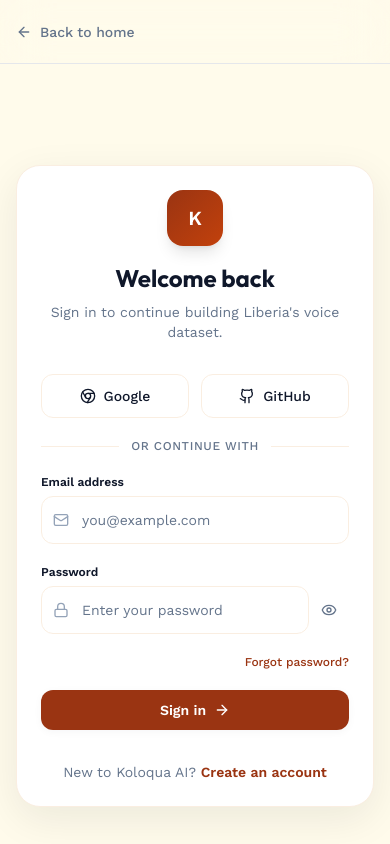
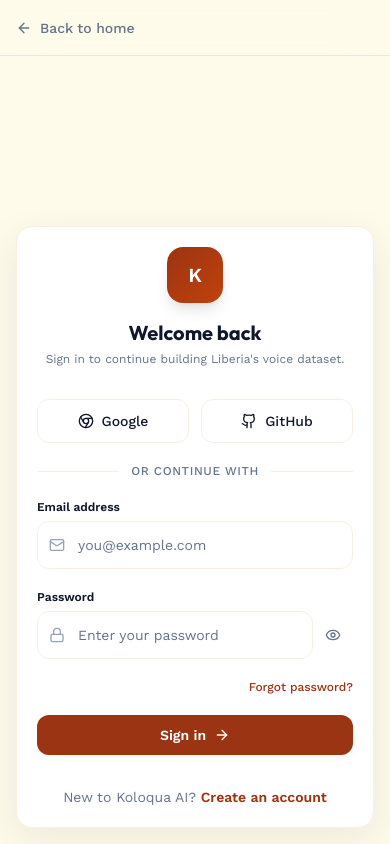
Before and after one commit to ykamara7041/Koloqua-AI-Language-Lab, a Next.js app: page / in a window 390 px wide. Both pictures are taken after a click on the button "Join the pilot". Built offline with nearby package versions, Linux system fonts and the light colour scheme.

Commit message:
Lock login page to exact viewport height to prevent mobile scroll
- Root container uses h-screen w-screen overflow-hidden
- Navbar reduced to h-14
- Main content area constrained to remaining viewport height
- Form card padding and text sized down for small screens

```diff
--- a/app/components/views/Login.tsx
+++ b/app/components/views/Login.tsx
@@ -183,14 +183,14 @@
   );
 
   return (
-    <div className="min-h-screen bg-cream flex flex-col transition-colors duration-300">
-      <div className="fixed top-0 left-0 right-0 z-10 bg-cream/80 backdrop-blur-xl border-b border-cream-dark/50 h-16 flex items-center px-4 sm:px-8 transition-colors duration-300">
+    <div className="h-screen w-screen overflow-hidden bg-cream flex flex-col transition-colors duration-300">
+      <div className="fixed top-0 left-0 right-0 z-10 bg-cream/90 backdrop-blur-xl border-b border-cream-dark/50 h-14 flex items-center px-4 sm:px-8 transition-colors duration-300">
         <button onClick={onBack} className="flex items-center gap-2 text-sm font-medium text-charcoal-light hover:text-charcoal transition-colors">
           <ArrowLeft className="w-4 h-4" /> Back to home
         </button>
       </div>
 
-      <div className="flex-1 flex flex-col lg:flex-row">
+      <div className="flex-1 flex flex-col lg:flex-row h-[calc(100vh-3.5rem)] overflow-hidden">
         {/* Left side - visual panel */}
         <div className="hidden lg:flex lg:w-1/2 relative bg-surface-dark overflow-hidden">
           <Image
@@ -225,14 +225,14 @@
         </div>
     </div>
         {/* Right side - auth form */}
-        <div className="w-full lg:w-1/2 flex items-center justify-center p-4 sm:p-8 pt-20 lg:pt-16 min-h-[calc(100vh-4rem)] max-h-[calc(100vh-4rem)] lg:max-h-none overflow-y-auto">
+        <div className="w-full lg:w-1/2 flex items-center justify-center p-4 sm:p-6 overflow-y-auto lg:overflow-hidden">
           <motion.div
             initial={{ opacity: 0, y: 20, scale: 0.98 }}
             animate={{ opacity: 1, y: 0, scale: 1 }}
             transition={{ duration: 0.5, ease: easing }}
             className="w-full max-w-md"
           >
-            <div className="bg-cream-100 rounded-3xl border border-cream-dark shadow-elevated p-6 sm:p-10 w-full max-w-md my-auto lg:my-0">
+            <div className="bg-cream-100 rounded-2xl sm:rounded-3xl border border-cream-dark shadow-elevated p-5 sm:p-8 w-full max-w-md">
               <div className="text-center mb-8">
                 <motion.div
                   initial={{ scale: 0.8, opacity: 0 }}
@@ -246,7 +246,7 @@
                   initial={{ opacity: 0, y: 10 }}
                   animate={{ opacity: 1, y: 0 }}
                   transition={{ delay: 0.2, duration: 0.4 }}
-                  className="text-2xl sm:text-3xl font-bold text-charcoal mb-2 font-display"
+                  className="text-xl sm:text-2xl lg:text-3xl font-bold text-charcoal mb-1 sm:mb-2 font-display"
                 >
                   {mode === "otp" ? "Check your email" : mode === "login" ? "Welcome back" : "Create account"}
                 </motion.h2>
@@ -254,7 +254,7 @@
                   initial={{ opacity: 0, y: 10 }}
                   animate={{ opacity: 1, y: 0 }}
                   transition={{ delay: 0.25, duration: 0.4 }}
-                  className="text-sm text-charcoal-light"
+                  className="text-xs sm:text-sm text-charcoal-light leading-snug"
                 >
                   {mode === "otp"
                     ? `Enter the 6-digit code sent to ${otpSentTo || email}`
```
